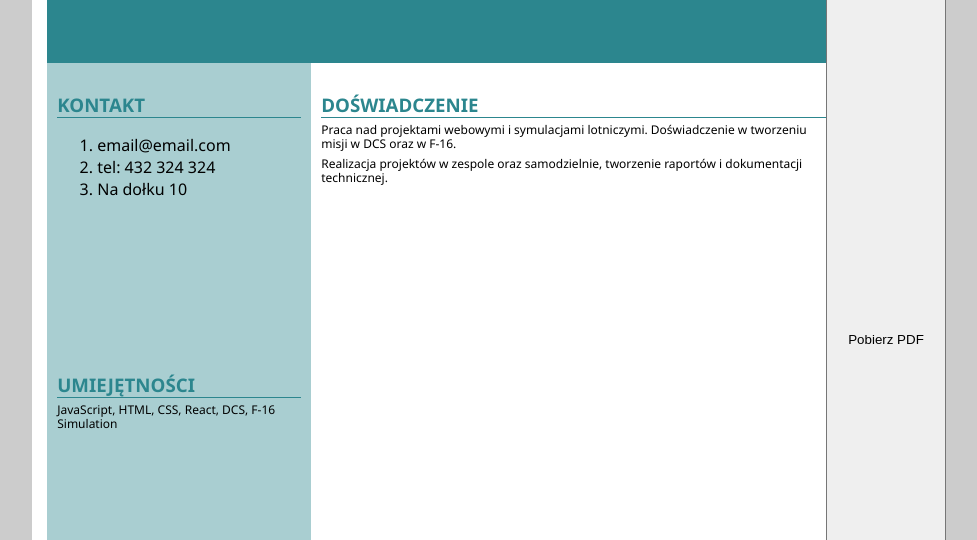
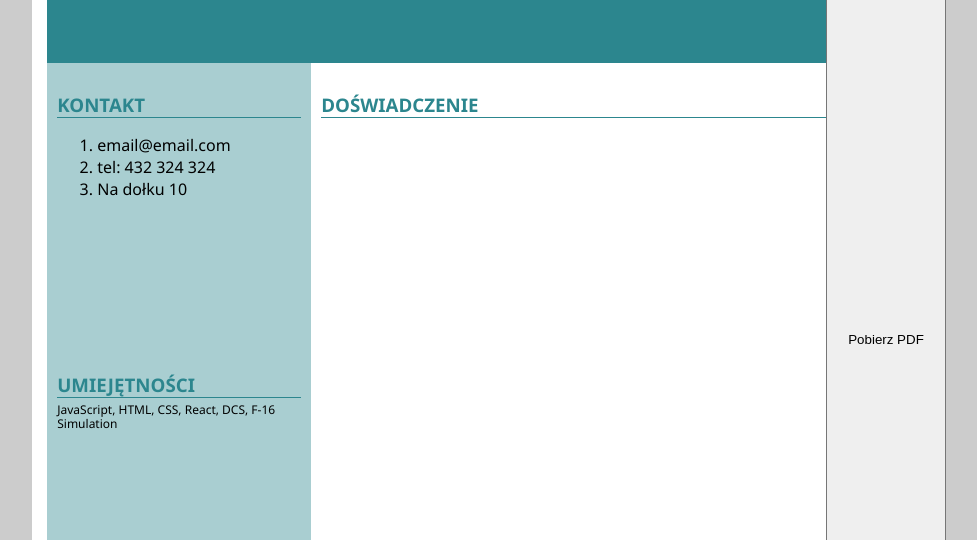
Before and after one commit to jeryszka/KreatorCV, a plain HTML site: page szablon_grzegorz.html in a window 1280 px wide. Shown: the part 260-800 px from the top of the page, without its empty margins (151-1128 px from the left). Drawn offline with Linux system fonts and the light colour scheme.

Commit message:
Update szablon_grzegorz.html

```diff
--- a/szablon_grzegorz.html
+++ b/szablon_grzegorz.html
@@ -75,8 +75,7 @@
 
     <div id="expirience">
         <h3>DOŚWIADCZENIE</h3>
-        <p>Praca nad projektami webowymi i symulacjami lotniczymi. Doświadczenie w tworzeniu misji w DCS oraz w F-16.</p>
-        <p>Realizacja projektów w zespole oraz samodzielnie, tworzenie raportów i dokumentacji technicznej.</p>
+
     </div>
 
     <div id="education">
```
